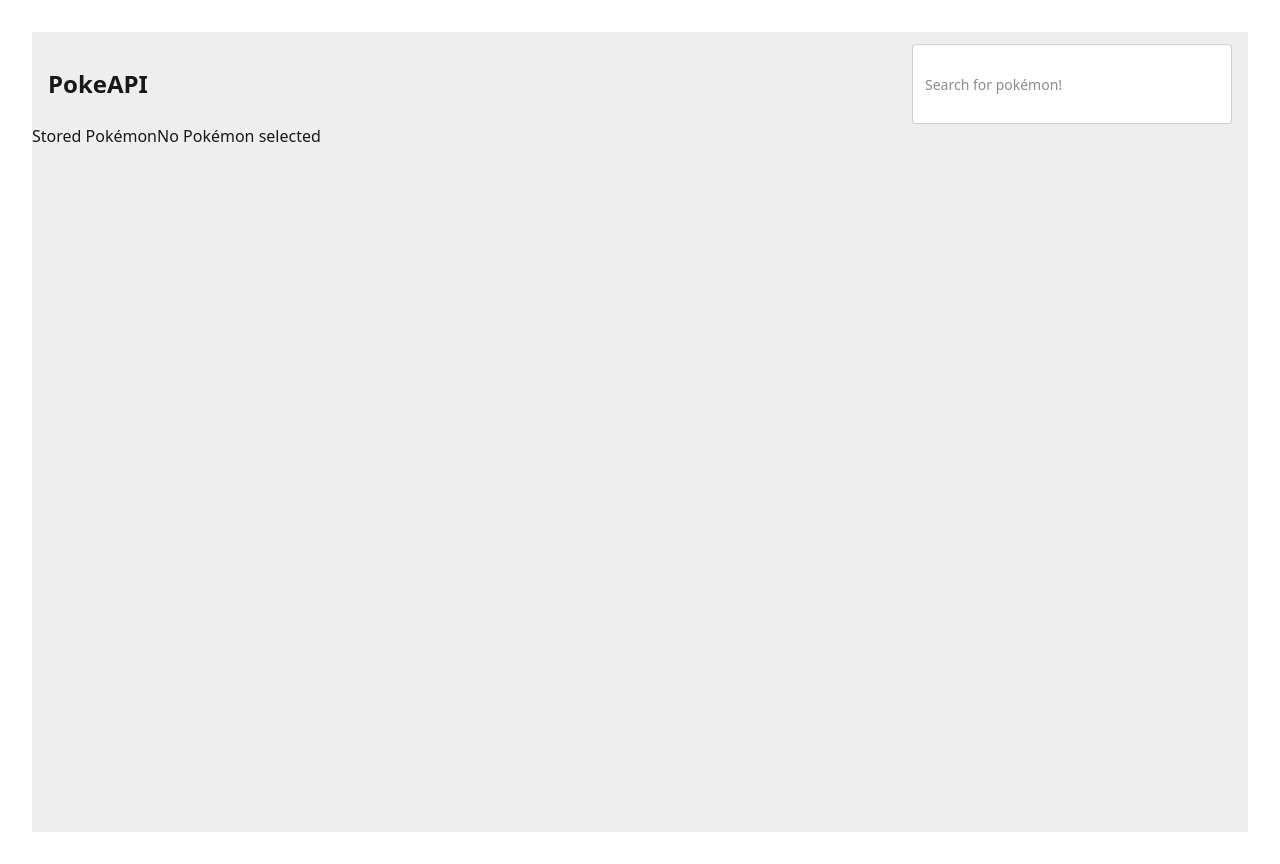
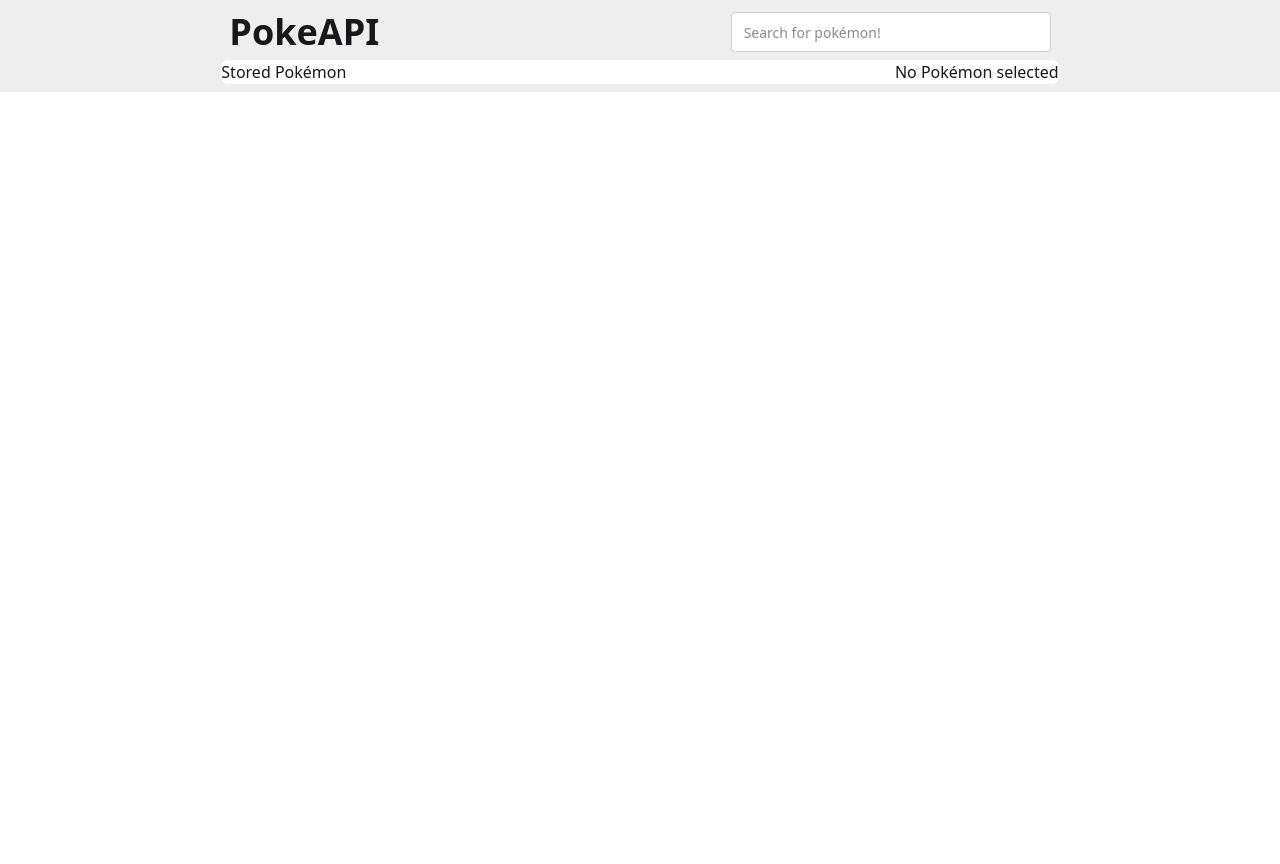
Before and after one commit to Ferresmash/PokeAPI-App, a React (Vite) app in the folder poke-app/: page / in a window 1280 px wide. After the commit the page ends 800 px from the top, so only its background shows below. Built offline with nearby package versions, Linux system fonts and the light colour scheme.

Commit message:
small changes

```diff
--- a/poke-app/src/App.css
+++ b/poke-app/src/App.css
@@ -1,34 +1,3 @@
 @import "tailwindcss";
 @plugin "daisyui";
 @plugin "@tailwindcss/typography";
-
-
-#root {
-  max-width: 1280px;
-  margin: 0 auto;
-  padding: 2rem;
-  text-align: center;
-}
-
-@keyframes logo-spin {
-  from {
-    transform: rotate(0deg);
-  }
-  to {
-    transform: rotate(360deg);
-  }
-}
-
-@media (prefers-reduced-motion: no-preference) {
-  a:nth-of-type(2) .logo {
-    animation: logo-spin infinite 20s linear;
-  }
-}
-
-.card {
-  padding: 2em;
-}
-
-.read-the-docs {
-  color: #888;
-}
--- a/poke-app/src/App.jsx
+++ b/poke-app/src/App.jsx
@@ -15,15 +15,16 @@
 
     return (
         <>
-            <div className="max-h-screen h-screen flex flex-col bg-base-300 overflow-hidden">
-                <Header onPokemonSearch={handlePokemonSearch} />
-                <div className="flex flex-row">
-                <PokeStorage
-                    onPokemonSelect={(pokemon) => setCurrPokemon(pokemon)}
-                />
-                <DetailsPanel pokemon={currPokemon} />
+            <div className="flex flex-col overflow-auto bg-base-300 items-center  h-full w-full">
+                <div className="container flex flex-col overflow-hidden w-2/3">
+                    <Header onPokemonSearch={handlePokemonSearch} />
+                    <div className="flex flex-row bg-base-100 m-2 justify-between rounded-lg">
+                        <PokeStorage
+                            onPokemonSelect={(pokemon) => setCurrPokemon(pokemon)}
+                        />
+                        <DetailsPanel pokemon={currPokemon} />
+                    </div>
                 </div>
-
             </div>
         </>
     );
--- a/poke-app/src/Header.jsx
+++ b/poke-app/src/Header.jsx
@@ -9,7 +9,7 @@
     }
 
     const search = async() => {
-        const query = document.querySelector('.textarea').value;
+        const query = document.querySelector('.input').value;
 
         try {
             const response = await fetch(`https://pokeapi.co/api/v2/pokemon/${query}`);
@@ -26,9 +26,9 @@
     return (
         <div className='bg-base-300 flex justify-between items-center p-4 pt-3 pb-0'>
             <article className="prose lg:prose-xl">
-            <h1 className="text-xl lg:text-2xl">PokeAPI</h1>
+            <h2 className="h2">PokeAPI</h2>
             </article>
-            <input className='textarea ml-4' placeholder="Search for pokémon!" onKeyUp={handleKeyPress} />
+            <input className='input ml-4' placeholder="Search for pokémon!" onKeyUp={handleKeyPress} />
         </div>
     )
 };
--- a/poke-app/src/PokeStorage.jsx
+++ b/poke-app/src/PokeStorage.jsx
@@ -21,11 +21,6 @@
         onPokemonSelect(pokemon);
     };
 
-    // Expose the addPokemon function to the parent via ref
-    useImperativeHandle(ref, () => ({
-        addPokemon,
-    }));
-
     return (
         <div className="poke-storage">
             <h2>Stored Pokémon</h2>
```
